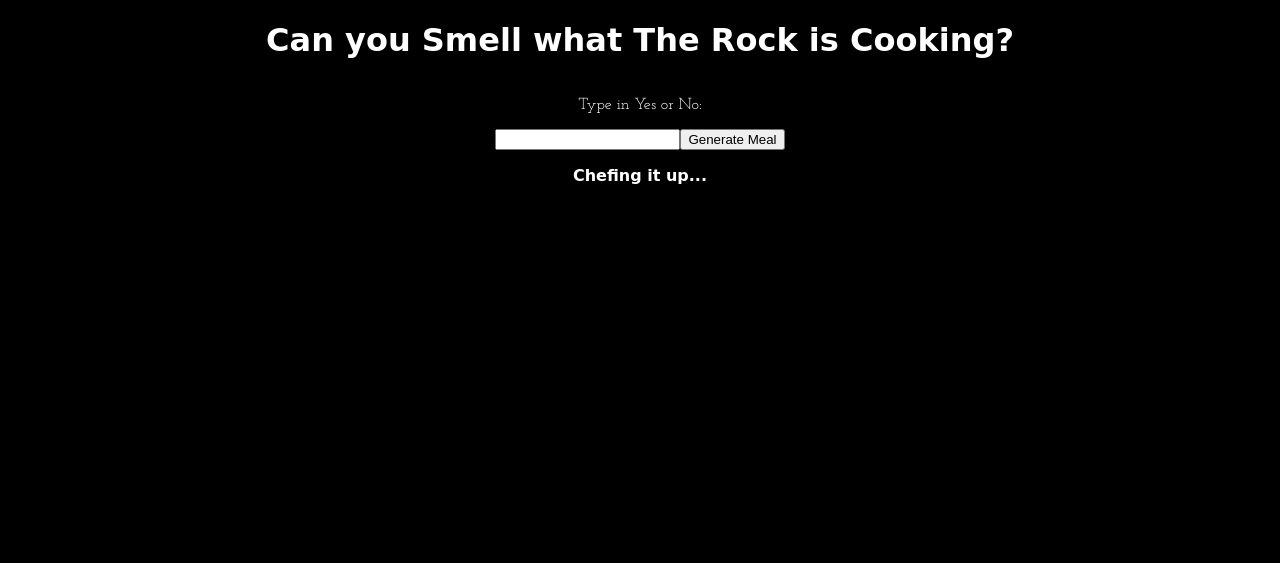
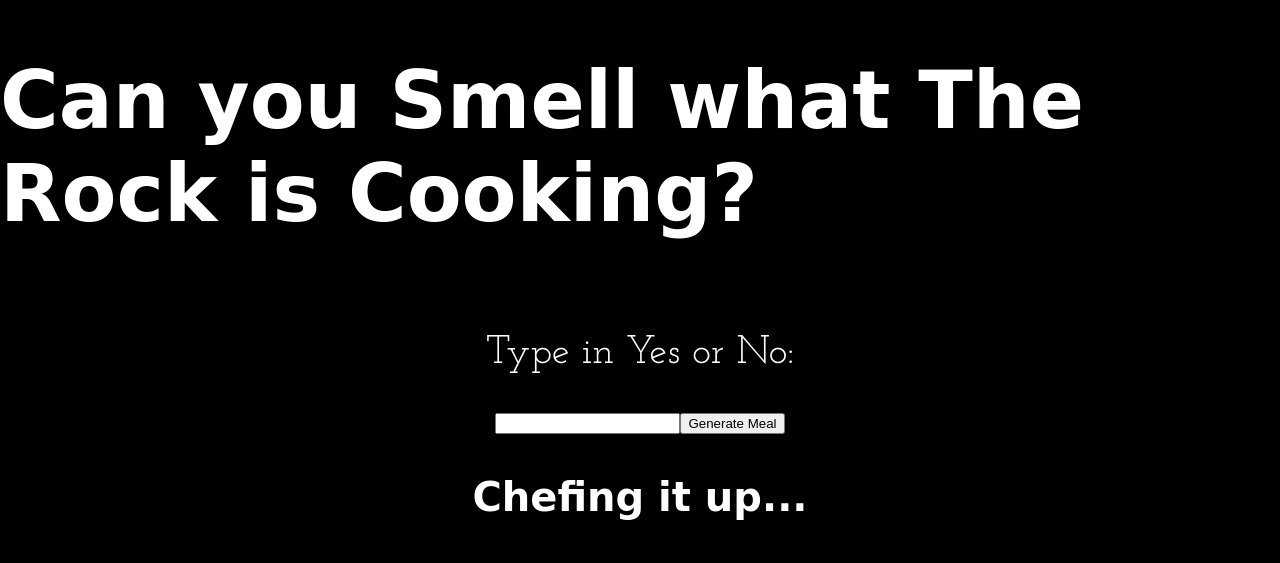
Before and after one commit to rebeccaasencio/Random_Generator, a plain HTML site: page index.html in a window 1280 px wide. Drawn offline with Linux system fonts and the light colour scheme; a web font is replaced by a local one.

Commit message:
Added Initial Files

```diff
--- a/style.css
+++ b/style.css
@@ -25,6 +25,7 @@
   justify-content: center;
   align-items: center;
   font-family: 'Petit Formal Script', cursive;
+  font-size: 40px;
 }
 
 .Prompt{
@@ -32,6 +33,7 @@
   justify-content: center;
   align-items: center;
   font-family: 'Josefin Slab', serif;
+  font-size: 40px
 }
 
 .BoxTypeIn{
@@ -46,6 +48,7 @@
   align-items: center;
   font-family: 'Petit Formal Script', cursive;
   font-weight: bold;
+  font-size: 40px;
 }
 
 #img{
```
